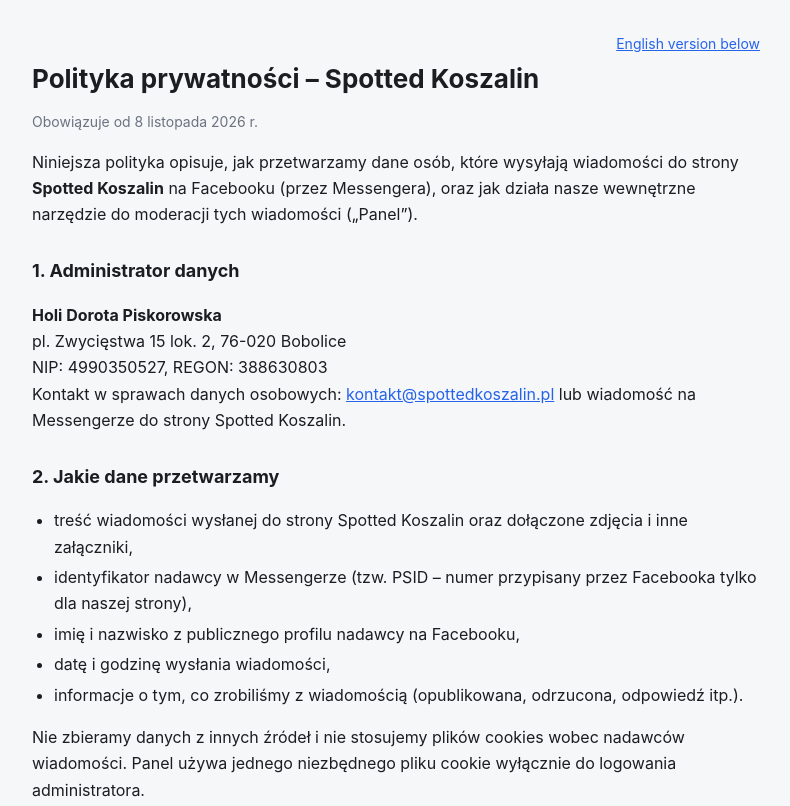
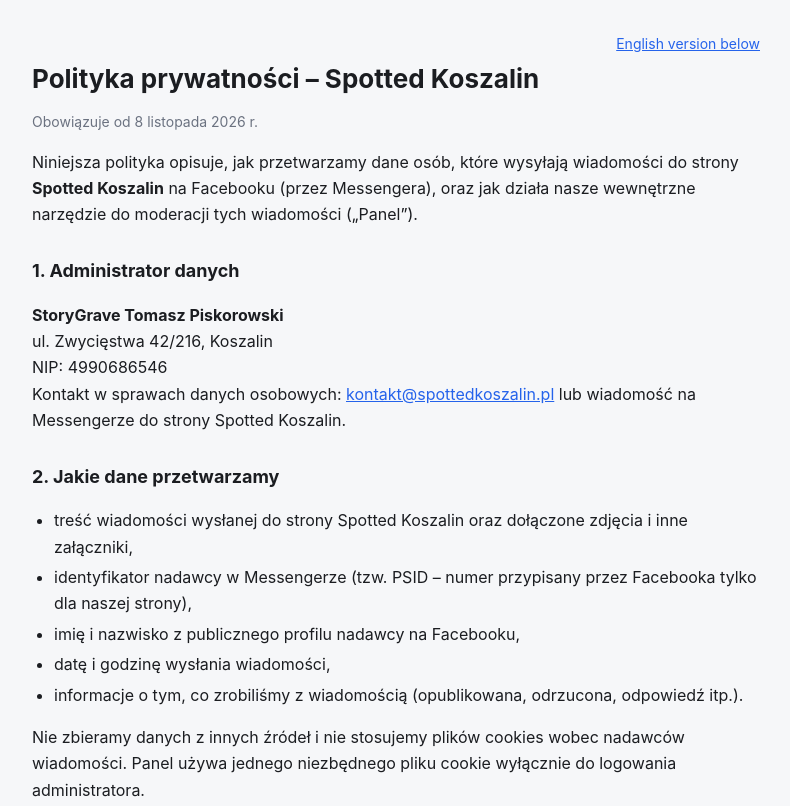
Before and after one commit to maintomasz/spotted-koszalin-panel, a website: page public-pages/polityka-prywatnosci.html in a window 1280 px wide. Shown: the top 806 px of the page, without its empty margins (244-1034 px from the left). Drawn offline with Linux system fonts and the light colour scheme.

Commit message:
Administrator danych: StoryGrave Tomasz Piskorowski
Co-Authored-By: Claude Opus 5.5 <noreply@anthropic.com>

```diff
--- a/public-pages/polityka-prywatnosci.html
+++ b/public-pages/polityka-prywatnosci.html
@@ -15,9 +15,9 @@
 <p>Niniejsza polityka opisuje, jak przetwarzamy dane osób, które wysyłają wiadomości do strony <b>Spotted Koszalin</b> na Facebooku (przez Messengera), oraz jak działa nasze wewnętrzne narzędzie do moderacji tych wiadomości („Panel”).</p>
 
 <h2>1. Administrator danych</h2>
-<p><b>Holi Dorota Piskorowska</b><br>
-pl. Zwycięstwa 15 lok. 2, 76-020 Bobolice<br>
-NIP: 4990350527, REGON: 388630803<br>
+<p><b>StoryGrave Tomasz Piskorowski</b><br>
+ul. Zwycięstwa 42/216, Koszalin<br>
+NIP: 4990686546<br>
 Kontakt w sprawach danych osobowych: <a href="mailto:kontakt@spottedkoszalin.pl">kontakt@spottedkoszalin.pl</a> lub wiadomość na Messengerze do strony Spotted Koszalin.</p>
 
 <h2>2. Jakie dane przetwarzamy</h2>
@@ -65,7 +65,7 @@ Kontakt w sprawach danych osobowych: <a href="mailto:kontakt@spottedkoszalin.pl"
 <section id="en">
 <h1>Privacy Policy – Spotted Koszalin (English)</h1>
 <p class="muted">Effective from 8 November 2026.</p>
-<p><b>Data controller:</b> Holi Dorota Piskorowska, pl. Zwycięstwa 15 lok. 2, 76-020 Bobolice, Poland, VAT ID PL4990350527. Contact: <a href="mailto:kontakt@spottedkoszalin.pl">kontakt@spottedkoszalin.pl</a>.</p>
+<p><b>Data controller:</b> StoryGrave Tomasz Piskorowski, ul. Zwycięstwa 42/216, Koszalin, Poland, tax ID (NIP) 4990686546. Contact: <a href="mailto:kontakt@spottedkoszalin.pl">kontakt@spottedkoszalin.pl</a>.</p>
 <p><b>What we process:</b> the content of messages (text, photos, attachments) that people send to the Spotted Koszalin Facebook Page via Messenger, the sender's page-scoped ID (PSID), the sender's public profile name, the time of the message, and the moderation outcome.</p>
 <p><b>Why:</b> to moderate submissions and publish them <b>anonymously</b> as posts on the Spotted Koszalin Page (GDPR Art. 6(1)(a) and 6(1)(f)), to reply to the sender (e.g. that a message was rejected), and to answer advertising enquiries (Art. 6(1)(f)). Personal data of third parties (names, phone numbers, licence plates, faces, ID document data) is removed or obscured before publication.</p>
 <p><b>Artificial intelligence:</b> we use Anthropic's Claude model to pre-screen messages (legal and community-standards compliance, commercial content, suggested anonymized post text). <b>A human moderator makes every final decision</b>; no decisions are based solely on automated processing (GDPR Art. 22).</p>
```
Also changed, not shown: public-pages/usuwanie-danych.html (+1 -1 lines).
